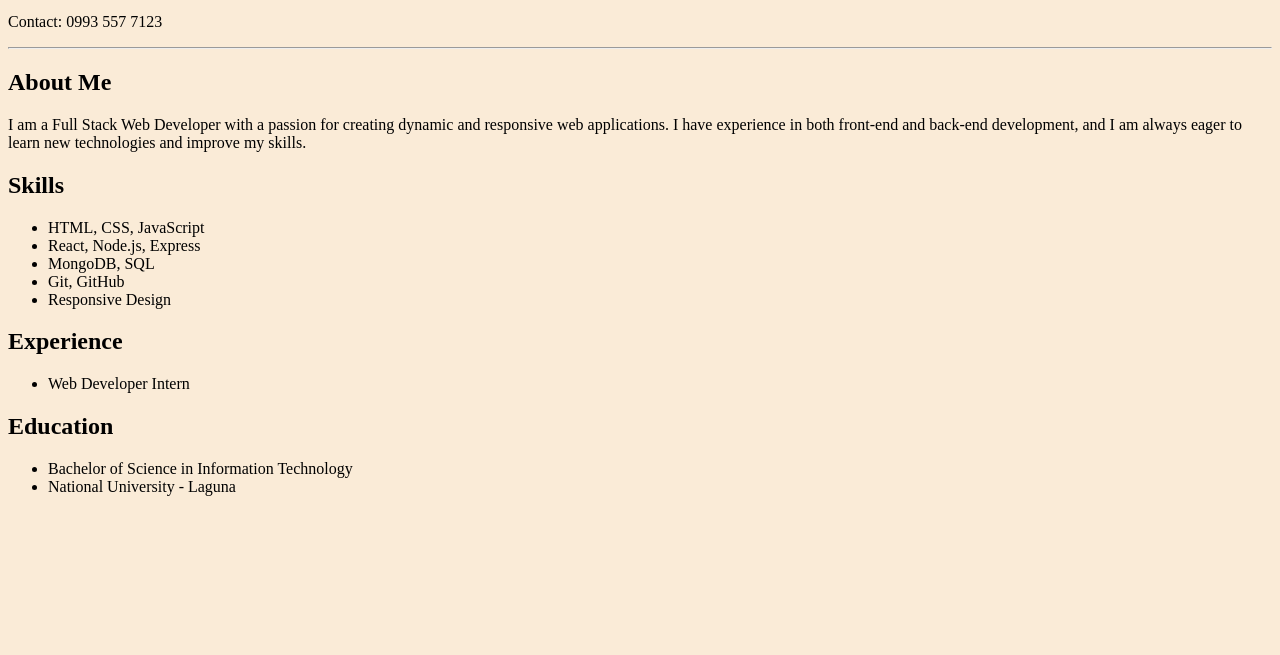
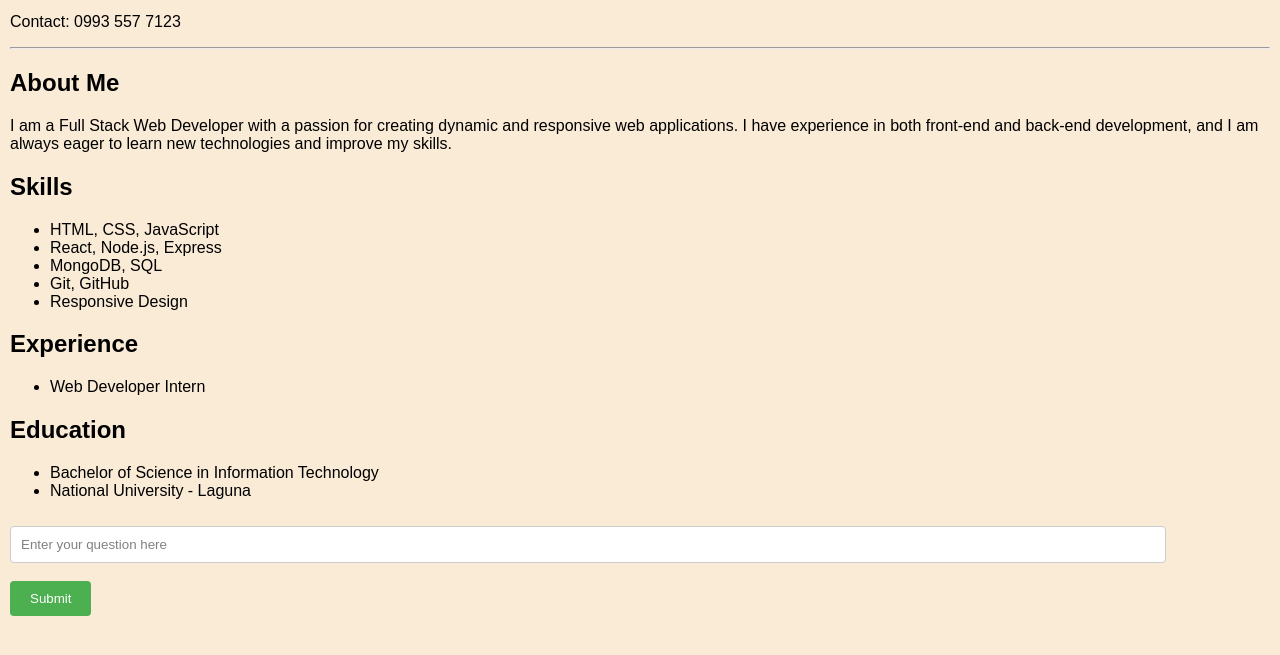
Before and after one commit to Itsmetyrone/Resume, a plain HTML site: page index.html in a window 1280 px wide. Shown: the part 101-756 px from the top of the page. Drawn offline with Linux system fonts and the light colour scheme.

Commit message:
try buttons

```diff
--- a/index.html
+++ b/index.html
@@ -35,5 +35,8 @@
         <li>Bachelor of Science in Information Technology</li>
         <li>National University - Laguna</li>
     </ul>
+
+    <input type="text" value="Enter your question here" id="questionInput"><br><br>
+    <input type="button" value="Submit" id="submitButton">
 </body>
 </html>
--- a/style.css
+++ b/style.css
@@ -1,7 +1,27 @@
 body{
     background-color: antiquewhite;
+    font-family: Arial, sans-serif;
+    margin: 10px;
 }
 
 *{
     color: black;
 }
+
+input[type="text"] {
+    color: gray;
+    width: 90%;
+    padding: 10px;
+    margin-top: 10px;
+    border: 1px solid #ccc;
+    border-radius: 4px;
+}
+
+input[type="button"] {
+    background-color: #4CAF50;
+    color: white;
+    padding: 10px 20px;
+    border: none;
+    border-radius: 4px;
+    cursor: pointer;
+}
```
